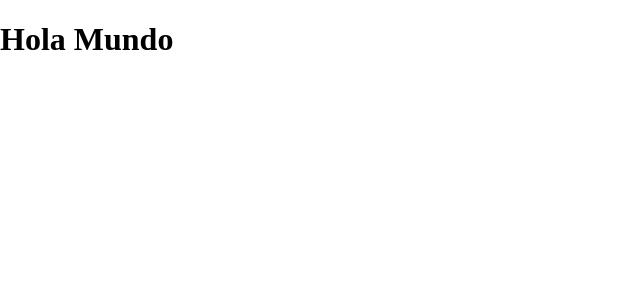
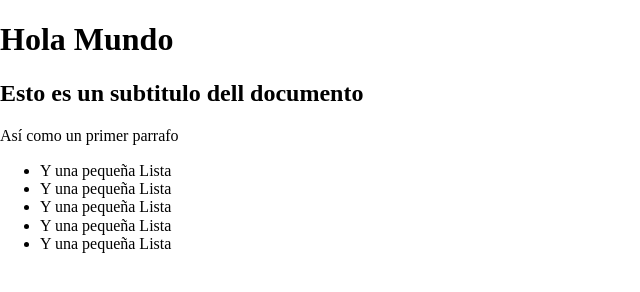
Before and after one commit to W3RYT0/Practica, a plain HTML site: page index.html in a window 1280 px wide. Shown: the whole page, without its empty margins (0-640 px from the left). Drawn offline with Linux system fonts and the light colour scheme.

Commit message:
Add tags h2, p, li

```diff
--- a/index.html
+++ b/index.html
@@ -9,7 +9,14 @@
 </head>
 <body>
     <h1 class="titulo">Hola Mundo</h1>
-
-
+    <h2 class="subtitulo">Esto es un subtitulo dell documento</h2>
+    <p class="parrafo1">Así como un primer parrafo</p>
+    <ul class="Lista1">
+        <li>Y una pequeña Lista</li>
+        <li>Y una pequeña Lista</li>
+        <li>Y una pequeña Lista</li>
+        <li>Y una pequeña Lista</li>
+        <li>Y una pequeña Lista</li>
+    </ul>
 </body>
 </html>
```
